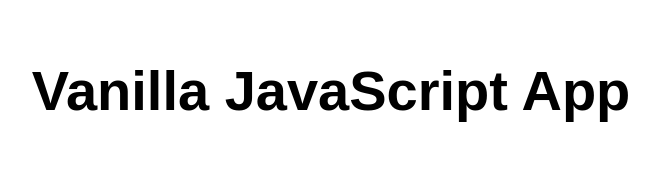
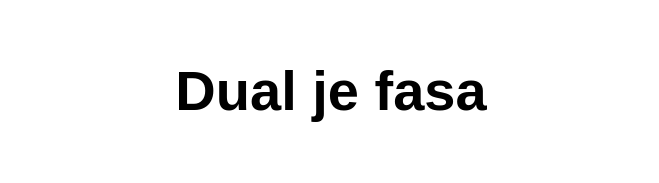
Before and after one commit to dddavidt/dualnet, a website: page src/index.html in a window 1280 px wide. Shown: the whole page, without its empty margins (309-968 px from the left). Drawn offline with Linux system fonts and the light colour scheme.

Commit message:
Update index.html

```diff
--- a/src/index.html
+++ b/src/index.html
@@ -10,7 +10,7 @@
 
 <body>
   <main>
-    <h1>Vanilla JavaScript App</h1>
+    <h1>Dual je fasa</h1>
   </main>
 </body>
 
```
